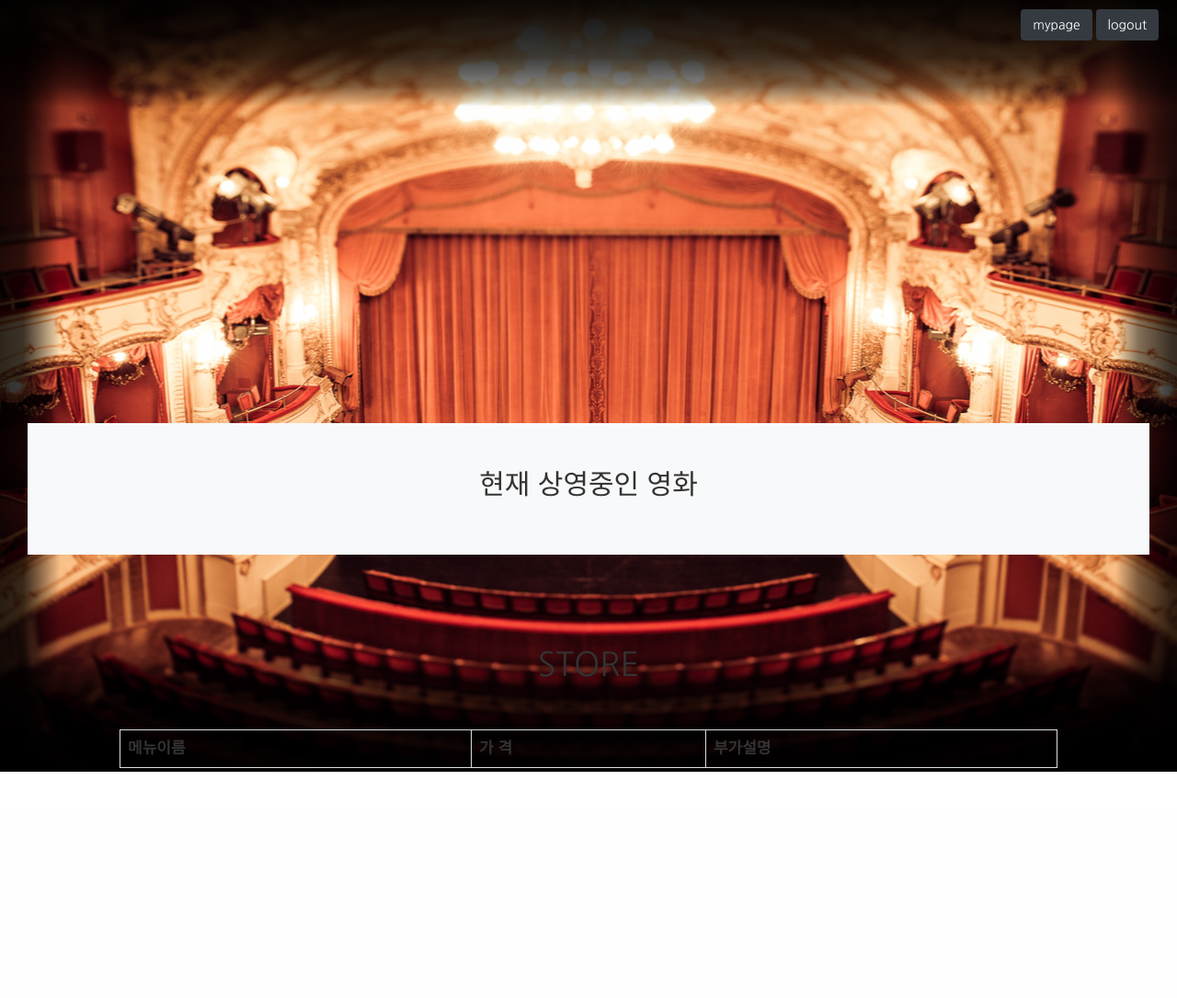
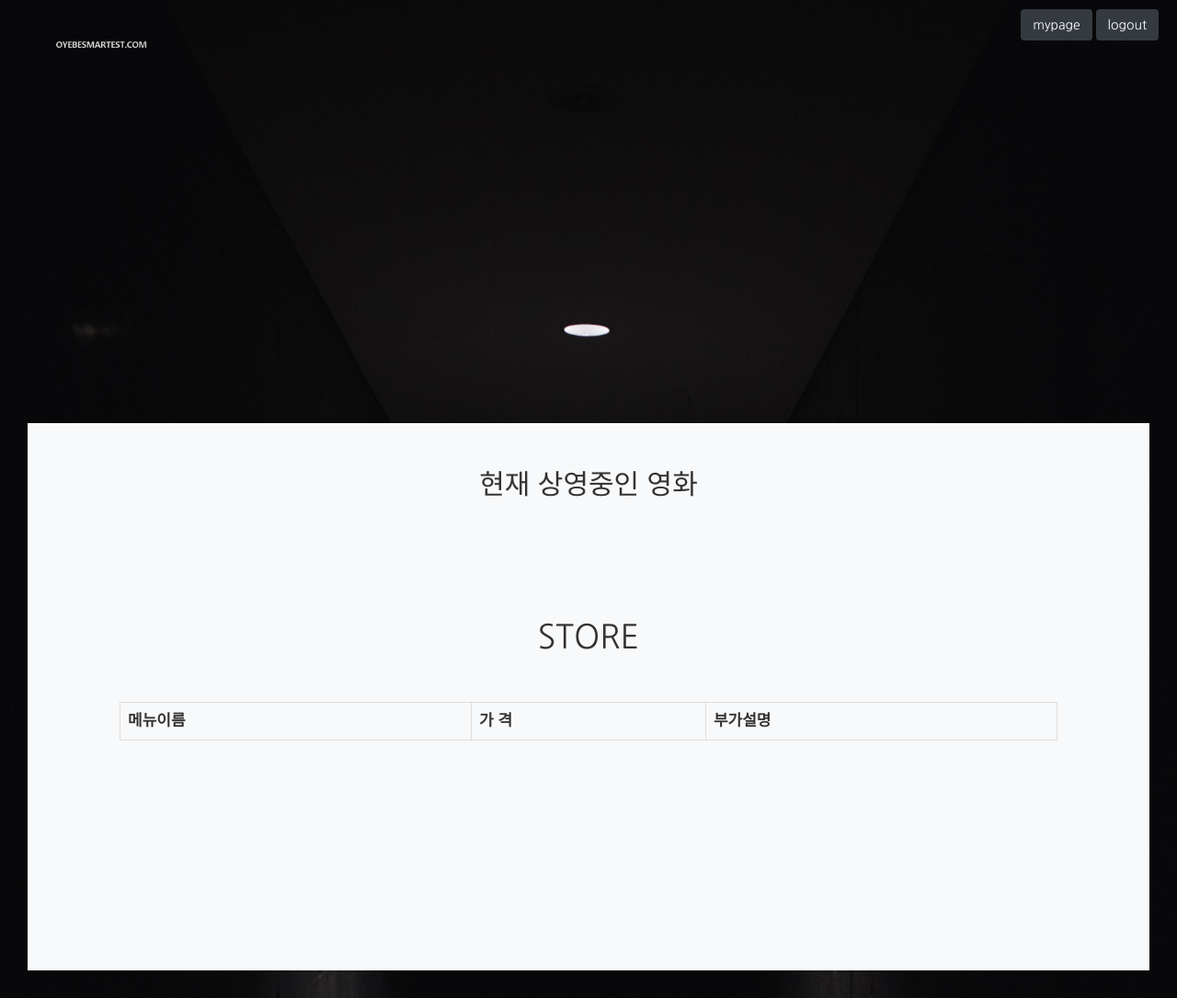
Before and after one commit to wally0813/DataBaseApplication, a PHP site: page /theater.php?idx=1 in a window 1280 px wide. Shown: the whole page at 92% size. Before the commit the page ends 839 px from the top, so only its background shows below. Run offline with PHP 8.4, Linux system fonts and the light colour scheme; the visitor is signed in with stand-in values (Sample User, id 1); data that the repository does not hold is empty; some libraries are stand-ins or nearby versions.

Commit message:
change ui

```diff
--- a/header.php
+++ b/header.php
@@ -51,8 +51,8 @@ include "config.php";
 		body{
 			font-family: "Nanum Gothic";
 			background-image: url(./images/theater.png);
-			min_height:2000px;
-			background-size: inherit ;
+			min_height:1000px;
+			background-size: cover;
 			background-color: #000000;
 			background-repeat: no-repeat;
 			background-position: top;
--- a/theater.php
+++ b/theater.php
@@ -143,12 +143,12 @@ include "header.php";
 				?>
 
 			</div>
-		</div>
+
 
 			<h1 style="text-align: center; margin-top: 100px; margin-bottom: 50px;">
 				STORE
 			</h1>
-		<div style="font-size:17px; padding-left: 100px; padding-right: 100px;" >
+			<div style="font-size:17px; padding-left: 100px; padding-right: 100px; padding-bottom: 200px;" >
 				<?php
 
 				$query_info = "SELECT * FROM menu_info WHERE theater_idx='$idx' ORDER BY price DESC";
@@ -182,7 +182,7 @@ include "header.php";
 					?>
 				</table>
 			</div>
-
+		</div>
 	</main>
 
 	<script src="https://code.jquery.com/jquery-3.2.1.slim.min.js" integrity="sha384-KJ3o2DKtIkvYIK3UENzmM7KCkRr/rE9/Qpg6aAZGJwFDMVNA/GpGFF93hXpG5KkN" crossorigin="anonymous"></script>
```
Also changed, not shown: images/theater.png. Lines whose indentation alone changed are shown as unchanged.
